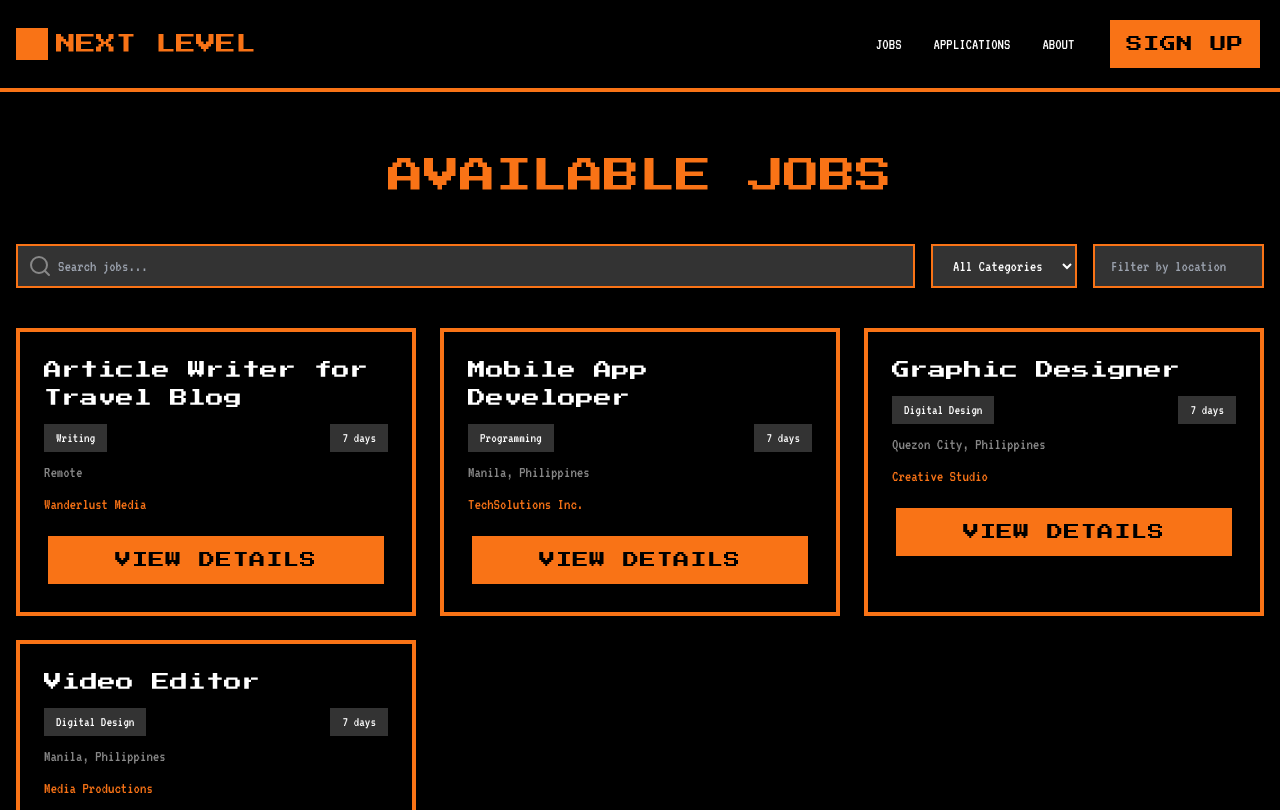
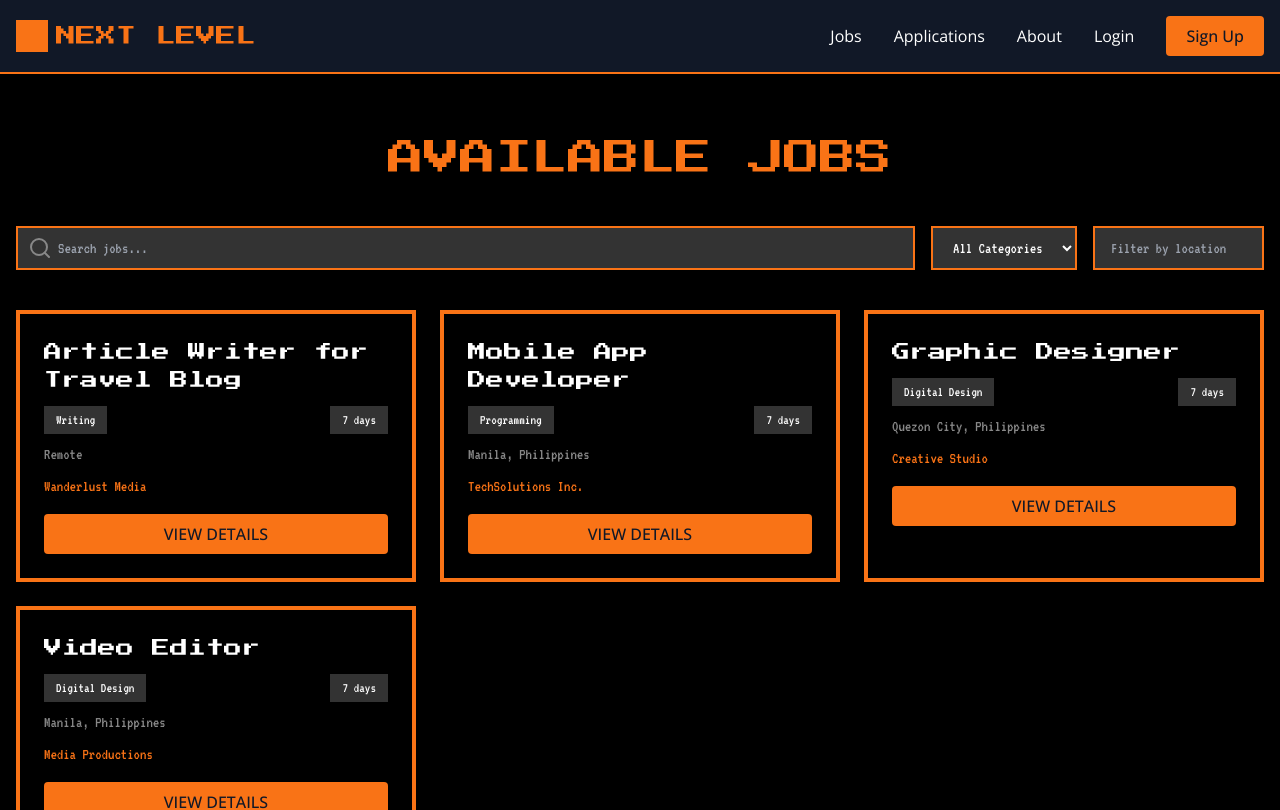
Before and after one commit to BorisHer/pixel-pathways-portal, a React (Vite) app: page /students in a window 1280 px wide. Shown: the top 810 px of the page. Built offline with nearby package versions, Linux system fonts and the light colour scheme.

Commit message:
Refactor: Improve UI and readability
- Improved the overall UI to be cleaner and more professional.
- Enhanced readability by adjusting text styles and color contrast.
- Applied pixel font to titles and headings.
- Modified the layout and color scheme for a better visual experience.

```diff
--- a/src/components/PixelHero.tsx
+++ b/src/components/PixelHero.tsx
@@ -4,48 +4,45 @@ import { Link } from 'react-router-dom';
 
 const PixelHero: React.FC = () => {
   return (
-    <div className="bg-pixel-black min-h-[70vh] flex items-center relative overflow-hidden">
-      {/* Pixel dots background */}
-      <div className="absolute inset-0 opacity-20">
-        {Array.from({ length: 20 }).map((_, rowIndex) => (
-          <div key={`row-${rowIndex}`} className="flex">
-            {Array.from({ length: 30 }).map((_, colIndex) => (
-              <div
-                key={`dot-${rowIndex}-${colIndex}`}
-                className={`h-4 w-4 ${Math.random() > 0.5 ? 'bg-pixel-orange' : 'bg-transparent'}`}
-              ></div>
-            ))}
-          </div>
-        ))}
+    <div className="bg-gray-900 py-20 relative overflow-hidden">
+      {/* Subtle grid background */}
+      <div className="absolute inset-0 opacity-10">
+        <div className="grid grid-cols-40 grid-rows-20 h-full w-full">
+          {Array.from({ length: 800 }).map((_, index) => (
+            <div
+              key={`dot-${index}`}
+              className={`${Math.random() > 0.5 ? 'bg-pixel-orange' : 'bg-transparent'} h-full w-full`}
+            ></div>
+          ))}
+        </div>
       </div>
 
-      <div className="container mx-auto px-4 py-16 z-10">
-        <div className="grid grid-cols-1 lg:grid-cols-2 gap-10 items-center">
-          <div>
-            <h1 className="font-pixel text-3xl md:text-4xl lg:text-5xl text-white mb-6 leading-tight animate-pixel-flicker">
+      <div className="container mx-auto px-4 py-8 z-10 relative">
+        <div className="grid grid-cols-1 lg:grid-cols-2 gap-12 items-center">
+          <div className="text-center lg:text-left">
+            <h1 className="font-pixel text-3xl md:text-4xl lg:text-5xl text-white mb-6 leading-tight">
               LEVEL UP YOUR <span className="text-pixel-orange">CAREER</span>
             </h1>
-            <p className="font-pixel-secondary text-xl md:text-2xl text-white mb-8">
-              SHORT-TERM APPRENTICESHIPS FOR REAL-WORLD EXPERIENCE
-              <br />
-              FOR AGES 14-22
+            <p className="font-sans text-lg md:text-xl text-gray-200 mb-8 max-w-xl mx-auto lg:mx-0 leading-relaxed">
+              Short-term apprenticeships for real-world experience.
+              Designed for ages 14-22 to build skills and explore careers.
             </p>
-            <div className="flex flex-wrap gap-4">
-              <Link to="/jobs" className="pixel-btn animate-pixel-pulse">
-                FIND JOBS
+            <div className="flex flex-wrap gap-4 justify-center lg:justify-start">
+              <Link to="/jobs" className="bg-pixel-orange text-gray-900 font-sans font-medium py-3 px-6 rounded hover:bg-pixel-orange-light transition-colors duration-300">
+                Find Jobs
               </Link>
-              <Link to="/applications" className="pixel-btn bg-white text-pixel-black hover:bg-gray-100">
-                MY APPLICATIONS
+              <Link to="/applications" className="bg-white text-gray-900 font-sans font-medium py-3 px-6 rounded hover:bg-gray-100 transition-colors duration-300">
+                My Applications
               </Link>
             </div>
           </div>
 
           <div className="hidden lg:flex justify-center">
-            {/* Pixel Art Computer/Job Board */}
-            <div className="w-64 h-64 relative animate-pixel-float">
-              <div className="absolute w-48 h-36 bg-pixel-dark-gray top-4 left-1/2 -translate-x-1/2"></div>
-              <div className="absolute w-40 h-28 bg-pixel-orange top-8 left-1/2 -translate-x-1/2 flex justify-center items-center">
-                <div className="w-36 h-24 bg-black flex flex-wrap p-2">
+            {/* Pixel Art Computer/Job Board - Improved design */}
+            <div className="w-72 h-72 relative">
+              <div className="absolute w-56 h-40 bg-gray-700 top-4 left-1/2 -translate-x-1/2 rounded"></div>
+              <div className="absolute w-48 h-32 bg-pixel-orange top-8 left-1/2 -translate-x-1/2 flex justify-center items-center rounded-sm">
+                <div className="w-44 h-28 bg-gray-900 flex flex-wrap p-2 rounded">
                   <div className="w-4 h-1 bg-pixel-orange m-1"></div>
                   <div className="w-8 h-1 bg-pixel-orange m-1"></div>
                   <div className="w-6 h-1 bg-pixel-orange m-1"></div>
@@ -55,8 +52,8 @@ const PixelHero: React.FC = () => {
                   <div className="w-8 h-1 bg-pixel-orange m-1"></div>
                 </div>
               </div>
-              <div className="absolute w-56 h-12 bg-pixel-dark-gray top-48 left-1/2 -translate-x-1/2"></div>
-              <div className="absolute w-8 h-8 bg-pixel-orange bottom-0 left-1/2 -translate-x-1/2"></div>
+              <div className="absolute w-56 h-12 bg-gray-700 top-48 left-1/2 -translate-x-1/2 rounded-b"></div>
+              <div className="absolute w-8 h-8 bg-pixel-orange bottom-4 left-1/2 -translate-x-1/2 rounded-full"></div>
             </div>
           </div>
         </div>
--- a/src/components/PixelNavbar.tsx
+++ b/src/components/PixelNavbar.tsx
@@ -7,7 +7,7 @@ const PixelNavbar: React.FC = () => {
   const [isMenuOpen, setIsMenuOpen] = useState(false);
 
   return (
-    <nav className="bg-pixel-black py-4 border-b-4 border-pixel-orange sticky top-0 z-50">
+    <nav className="bg-gray-900 py-4 border-b-2 border-pixel-orange sticky top-0 z-50 shadow-md">
       <div className="container mx-auto px-4 flex justify-between items-center">
         <Link to="/" className="flex items-center">
           <div className="h-8 w-8 bg-pixel-orange mr-2 pixelated"></div>
@@ -16,17 +16,20 @@ const PixelNavbar: React.FC = () => {
 
         {/* Desktop Navigation */}
         <div className="hidden md:flex items-center space-x-8">
-          <Link to="/jobs" className="font-pixel-secondary text-white hover:text-pixel-orange transition-colors duration-200">
-            JOBS
+          <Link to="/jobs" className="font-sans text-white hover:text-pixel-orange transition-colors duration-200 text-base">
+            Jobs
           </Link>
-          <Link to="/applications" className="font-pixel-secondary text-white hover:text-pixel-orange transition-colors duration-200">
-            APPLICATIONS
+          <Link to="/applications" className="font-sans text-white hover:text-pixel-orange transition-colors duration-200 text-base">
+            Applications
           </Link>
-          <Link to="/about" className="font-pixel-secondary text-white hover:text-pixel-orange transition-colors duration-200">
-            ABOUT
+          <Link to="/about" className="font-sans text-white hover:text-pixel-orange transition-colors duration-200 text-base">
+            About
           </Link>
-          <Link to="/contact" className="pixel-btn">
-            SIGN UP
+          <Link to="/login" className="font-sans text-white hover:text-pixel-orange transition-colors duration-200 text-base mr-2">
+            Login
+          </Link>
+          <Link to="/contact" className="bg-pixel-orange text-gray-900 font-sans font-medium py-2 px-5 rounded hover:bg-pixel-orange-light transition-colors duration-200 text-base">
+            Sign Up
           </Link>
         </div>
 
@@ -41,35 +44,42 @@ const PixelNavbar: React.FC = () => {
 
       {/* Mobile Menu */}
       {isMenuOpen && (
-        <div className="md:hidden bg-pixel-black border-t-4 border-pixel-orange pt-2 pb-4 px-4">
+        <div className="md:hidden bg-gray-900 border-t border-gray-800 pt-2 pb-4 px-4">
           <div className="flex flex-col space-y-4">
             <Link
               to="/jobs"
-              className="font-pixel-secondary text-white hover:text-pixel-orange py-2"
+              className="font-sans text-white hover:text-pixel-orange py-2"
               onClick={() => setIsMenuOpen(false)}
             >
-              JOBS
+              Jobs
             </Link>
             <Link
               to="/applications"
-              className="font-pixel-secondary text-white hover:text-pixel-orange py-2"
+              className="font-sans text-white hover:text-pixel-orange py-2"
               onClick={() => setIsMenuOpen(false)}
             >
-              APPLICATIONS
+              Applications
             </Link>
             <Link
               to="/about"
-              className="font-pixel-secondary text-white hover:text-pixel-orange py-2"
+              className="font-sans text-white hover:text-pixel-orange py-2"
               onClick={() => setIsMenuOpen(false)}
             >
-              ABOUT
+              About
+            </Link>
+            <Link
+              to="/login"
+              className="font-sans text-white hover:text-pixel-orange py-2"
+              onClick={() => setIsMenuOpen(false)}
+            >
+              Login
             </Link>
             <Link
               to="/contact"
-              className="pixel-btn inline-block text-center"
+              className="bg-pixel-orange text-gray-900 font-sans py-2 px-4 rounded text-center"
               onClick={() => setIsMenuOpen(false)}
             >
-              SIGN UP
+              Sign Up
             </Link>
           </div>
         </div>
--- a/src/index.css
+++ b/src/index.css
@@ -1,5 +1,4 @@
-
-@import url('https://fonts.googleapis.com/css2?family=Press+Start+2P&family=VT323&display=swap');
+@import url('https://fonts.googleapis.com/css2?family=Press+Start+2P&family=VT323&family=Open+Sans:wght@400;500;600;700&display=swap');
 
 @tailwind base;
 @tailwind components;
@@ -35,7 +34,7 @@
     --input: 214.3 31.8% 91.4%;
     --ring: 222.2 84% 4.9%;
 
-    --radius: 0px;
+    --radius: 0.5rem;
 
     --sidebar-background: 0 0% 98%;
     --sidebar-foreground: 240 5.3% 26.1%;
@@ -84,26 +83,27 @@
   }
 
   body {
-    @apply bg-black text-white;
+    @apply bg-gray-100 text-gray-900 font-sans;
+  }
+
+  h1, h2, h3, h4, h5, h6 {
+    @apply font-pixel leading-tight;
+  }
+
+  p, ul, li, a {
+    @apply font-sans leading-relaxed;
   }
 }
 
-/* Pixel Art Styling */
+/* Pixel Art Styling - Simplified */
 @layer components {
-  .pixel-border {
-    @apply border-4 border-pixel-black box-content;
-    image-rendering: pixelated;
-  }
-
   .pixel-btn {
-    @apply font-pixel bg-pixel-orange text-black px-4 py-3 border-4 border-black
-           hover:bg-pixel-orange-light transition-colors duration-200
-           uppercase tracking-wider text-sm sm:text-base shadow-[4px_4px_0_0_#000];
-    image-rendering: pixelated;
+    @apply bg-pixel-orange text-gray-900 font-sans font-medium py-2 px-6 rounded
+           hover:bg-pixel-orange-light transition-colors duration-200;
   }
 
   .pixel-section {
-    @apply border-y-8 border-pixel-black;
+    @apply border-y-4 border-pixel-black;
     box-shadow: 0px 4px 0px 0px #F97316, 0px -4px 0px 0px #F97316;
   }
 
--- a/tailwind.config.ts
+++ b/tailwind.config.ts
@@ -74,11 +74,18 @@ export default {
 			fontFamily: {
 				'pixel': ['"Press Start 2P"', 'cursive'],
 				'pixel-secondary': ['"VT323"', 'monospace'],
+				'sans': ['Open Sans', 'system-ui', 'sans-serif'],
 			},
 			borderRadius: {
 				lg: 'var(--radius)',
 				md: 'calc(var(--radius) - 2px)',
 				sm: 'calc(var(--radius) - 4px)'
+			},
+			gridTemplateColumns: {
+				'40': 'repeat(40, minmax(0, 1fr))',
+			},
+			gridTemplateRows: {
+				'20': 'repeat(20, minmax(0, 1fr))',
 			},
 			keyframes: {
 				'accordion-down': {
```
Also changed, not shown: src/components/PixelCTA.tsx (+6 -6 lines), src/components/PixelForWho.tsx (+24 -15 lines).
